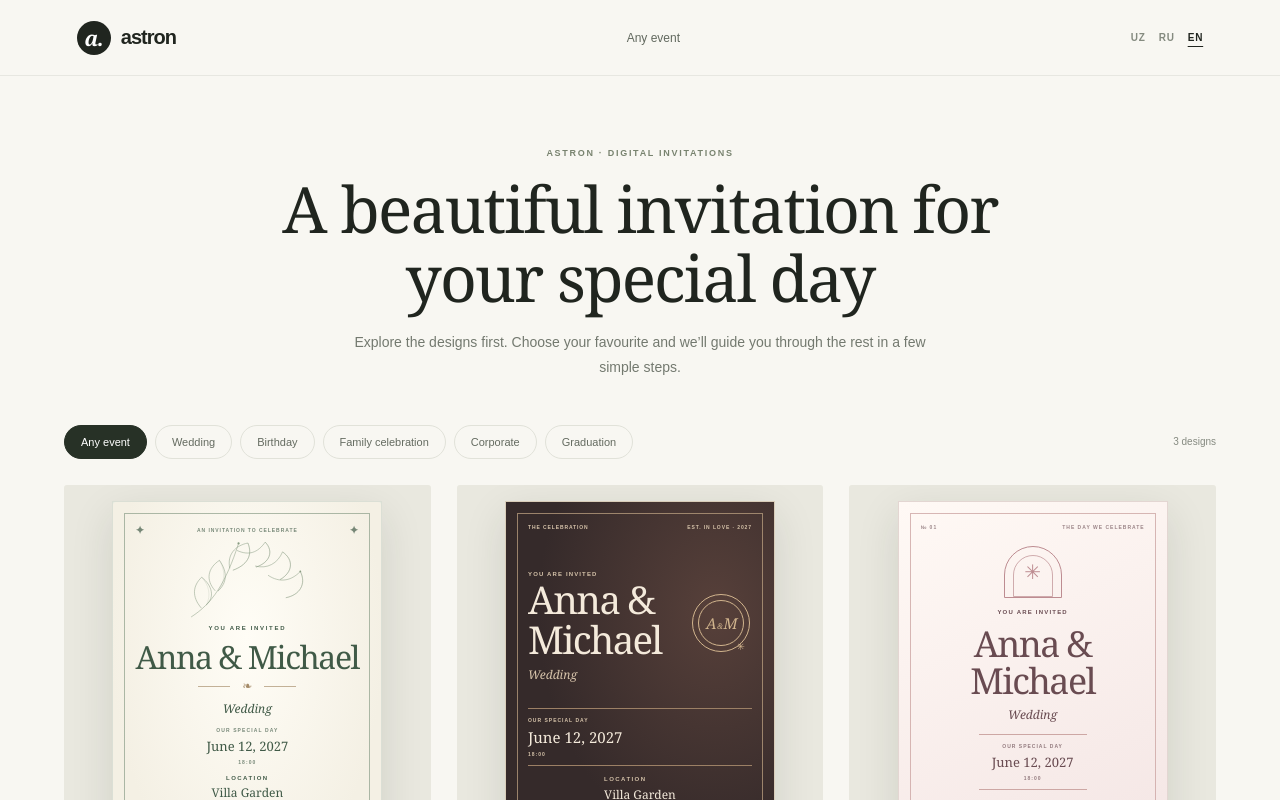
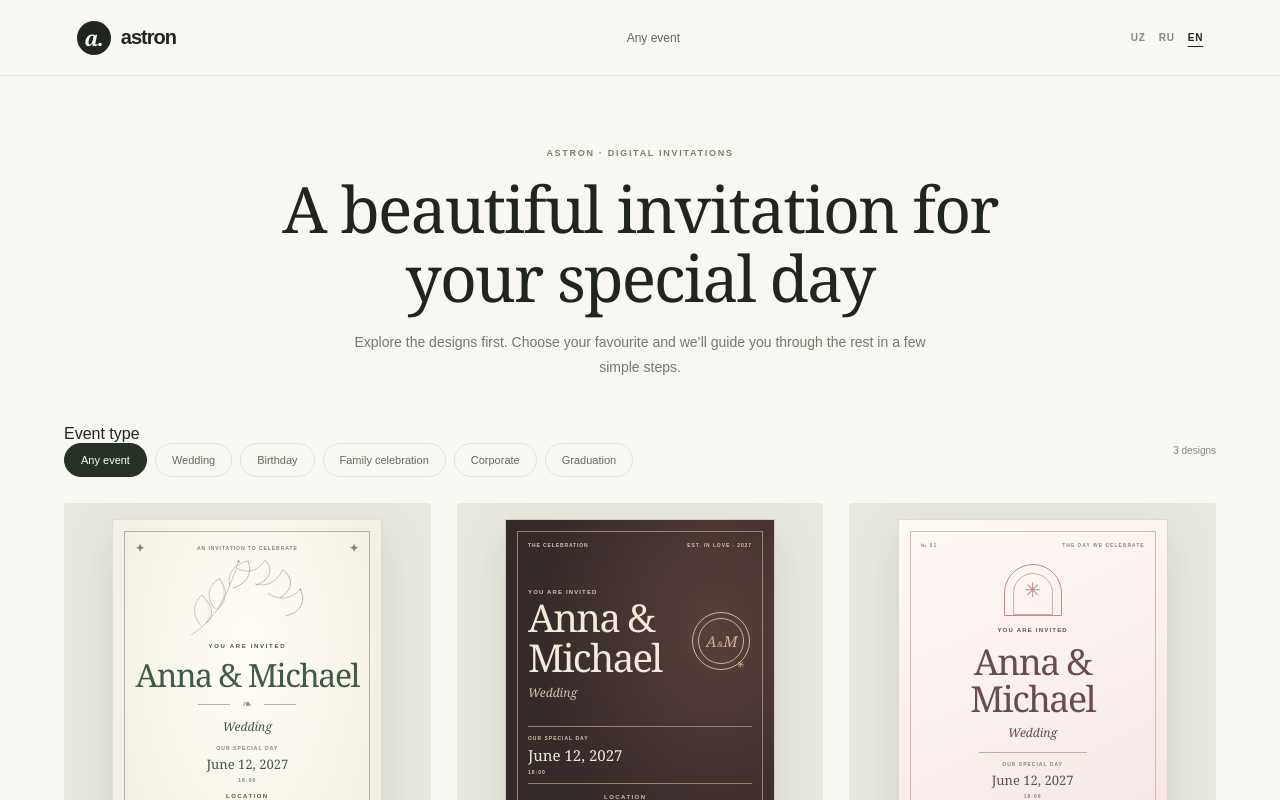
Before and after one commit to NurmatAbdullakh/astron-digital-invitations, a Next.js app: page /en/templates in a window 1280 px wide. Shown: the top 800 px of the page. Built offline with nearby package versions, Linux system fonts and the light colour scheme; no server answers.

Commit message:
ux(catalog): label event type selector and expose selected state

```diff
--- a/src/app/[locale]/templates/page.tsx
+++ b/src/app/[locale]/templates/page.tsx
@@ -95,12 +95,15 @@ export default async function TemplatesPage({
 
       <section className="catalog-content" aria-label={t.title}>
         <div className="catalog-toolbar">
-          <div className="catalog-filters" aria-label={t.all}>
-            <Link className={category === "all" ? "catalog-filter is-active" : "catalog-filter"} href={`/${locale}/templates`}>{t.all}</Link>
-            {eventTypes.map((type, index) => (
-              <Link key={type} className={category === type ? "catalog-filter is-active" : "catalog-filter"}
-                href={`/${locale}/templates?category=${type}`}>{t.categories[index]}</Link>
-            ))}
+          <div className="catalog-filter-group">
+            <span className="catalog-filter-label">{t.eventTypeLabel}</span>
+            <div className="catalog-filters" aria-label={t.eventTypeLabel}>
+              <Link className={category === "all" ? "catalog-filter is-active" : "catalog-filter"} href={`/${locale}/templates`} aria-current={category === "all" ? "page" : undefined}>{t.all}</Link>
+              {eventTypes.map((type, index) => (
+                <Link key={type} className={category === type ? "catalog-filter is-active" : "catalog-filter"}
+                  href={`/${locale}/templates?category=${type}`} aria-current={category === type ? "page" : undefined}>{t.categories[index]}</Link>
+              ))}
+            </div>
           </div>
           <span className="catalog-count">{invitationTemplates.length} {t.count}</span>
         </div>
```
